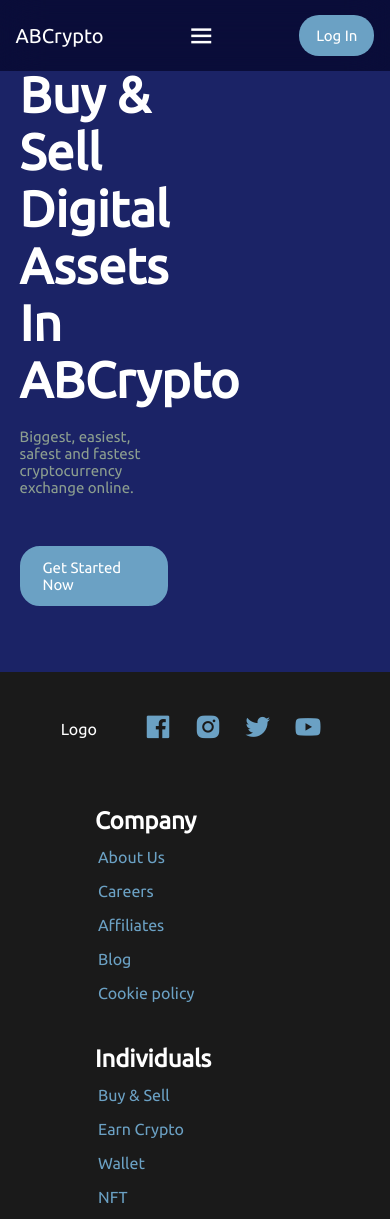
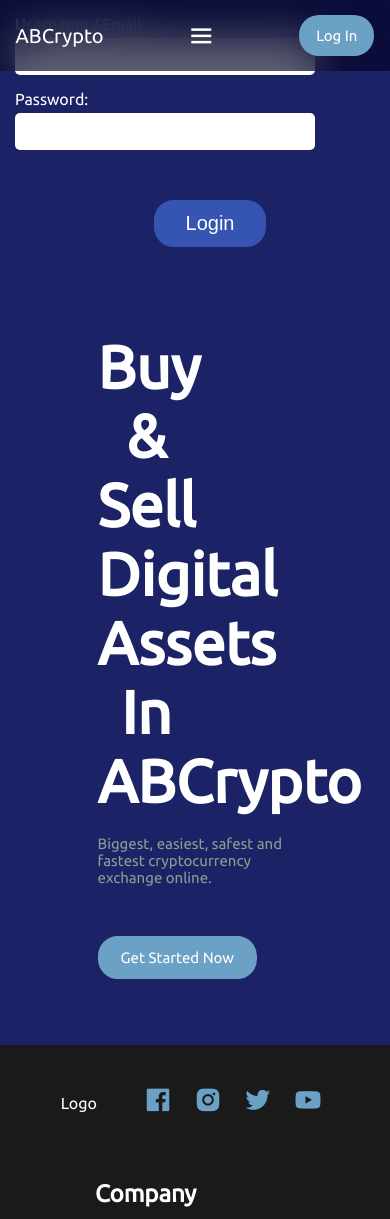
Before and after one commit to BlendiGjoni/WEB-Projekt---ABCrypto, a PHP site: page / in a window 390 px wide. Shown: the top 1219 px of the page. Run offline with PHP 8.4, Linux system fonts and the light colour scheme.

Commit message:
Modelimi i Login form popup, rimodelim i main per responziv

```diff
--- a/index.html
+++ b/index.html
@@ -26,6 +26,13 @@
             <a href="#" class="loginbtn">Log In</a>
         </nav>
     </header>
+    <form class="login_popup">
+        <div class="username_email">Username / Email: <input type="text" id="user"></div>
+        <p id="errorUser"></p>
+        <div class="password">Password: <input type="password"></div>
+        <p id="errorPass"></p>
+        <div class="loginsub"><button id="loginsubbtn">Login</button></div>
+    </form>
     <main>
         <div class="home">
             <div id="maintext"><b>Buy & Sell Digital Assets In ABCrypto</b></div>
@@ -33,6 +40,7 @@
             <div class="getstartedbtn"><a href="">Get Started Now</a></div>
         </div>
         <div id="hero"><img src="assets/hero.png" alt=""></div>
+
     </main>
     <br><br>
     <footer>
--- a/style.css
+++ b/style.css
@@ -104,10 +104,76 @@ header #menu-icon{
     }
     main {
         display: flex;
-        justify-content: flex-start !important;
-        margin-left: 5%;
+        width: 100%;
+        justify-content: center !important;
         margin-top: 13% !important;
     }
+    main #maintext{
+        font-size: 100px !important;
+        text-align: center;
+        width: 100%;
+    }
+}
+#login_popup{
+    display: none !important;
+    flex-direction: column;
+    position: fixed !important;
+    top:0;
+    bottom: 0;
+    left: 0;
+    right: 0;
+    margin: auto;
+    padding: 200px;
+    align-items: center;
+    justify-content: center;
+    width: 100px;
+    height: 85px;
+    font-size: 25px !important;
+    border: 2px #1B2366;
+    border-radius: 35px;
+    background: #0a0e39b6;
+    backdrop-filter: blur(20px);
+}
+form div{
+    margin: 15px;
+}
+form input{
+    width: 300px;
+    padding: 10px;
+    border: transparent;
+    border-radius: 5px;
+    outline: none;
+    font-size: 15px;
+    margin-top: 5px;
+}
+form .loginsub{
+    display: flex;
+    flex-direction: column;
+    align-items: center;
+    justify-content: center;
+    width: 100%;
+    height: 100%;
+    margin-top: 50px;
+}
+form #loginsubbtn{
+    display: flex;
+    flex-direction: column;
+    align-items: center;
+    justify-content: center;
+    padding: 10px 30px;
+    background: #3654b1;
+    color: #fff;
+    font-size: 20px;
+    border: 3px solid;
+    border-radius: 20px;
+    border: 2px solid #3654b1;
+    cursor: pointer;
+    transition: all 0.2s ease;
+}
+form #loginsubbtn:hover{
+    background: transparent;
+    border: 2px solid #3654b1;
+    color: #fff;
 }
 main{
     display: flex;
@@ -175,10 +241,14 @@ main .getstartedbtn a:hover{
 @media (max-width:1160px) {
     main #maintext{
         font-size: 60px!important;
+        width: 50%;
     }
     main{
         align-content:center;
-        align-content:center;
+        width: 100%;
+    }
+    main .home{
+        width: 50%;
     }
     main #smalltext{
         font-size: 15px!important;
@@ -191,13 +261,22 @@ main .getstartedbtn a:hover{
         margin-top: 30px!important;
     }
 }
+@media (max-width: 1023){
+    main #hero{
+        width: 40%;
+    }
+    main .home{
+        width: 50%;
+    }
+}
 @media (max-width:981px) {
     main #maintext{
-        font-size: 50px!important;
+        font-size: 90px!important;
     }
     main{
         align-items: center;
         align-content:center;
+        width: 100%;
     }
     main #smalltext{
         font-size: 15px!important;
@@ -207,6 +286,82 @@ main .getstartedbtn a:hover{
     }
     footer{
         margin-top: 30px!important;
+        width: 100%;
+    }
+    footer.social{
+        width: 100%;
+    }
+}
+
+@media (max-width: 768px) {
+    main #maintext{
+        font-size: 80px!important;
+    }
+    main{
+        align-items: center;
+        align-content:center;
+        width: 100%;
+    }
+    main #smalltext{
+        font-size: 15px!important;
+    }
+    main.getstartedbtn a{
+        font-size: 15px;
+    }
+    footer{
+        margin-top: 30px!important;
+        width: 100%;
+    }
+    footer.social{
+        width: 100%;
+    }
+}
+
+@media (max-width: 600px) {
+    main #maintext{
+        font-size: 70px!important;
+    }
+    main{
+        align-items: center;
+        align-content:center;
+        width: 100%;
+    }
+    main #smalltext{
+        font-size: 15px!important;
+    }
+    main.getstartedbtn a{
+        font-size: 15px;
+    }
+    footer{
+        margin-top: 30px!important;
+        width: 100%;
+    }
+    footer.social{
+        width: 100%;
+    }
+}
+
+@media (max-width: 500px) {
+    main #maintext{
+        font-size: 60px!important;
+    }
+    main{
+        align-items: center;
+        align-content:center;
+        width: 100%;
+    }
+    main #smalltext{
+        font-size: 15px!important;
+    }
+    main.getstartedbtn a{
+        font-size: 15px;
+    }
+    footer{
+        margin-top: 30px!important;
+        width: 100%;
+    }
+    footer.social{
+        width: 100%;
     }
 }
 footer{
```
